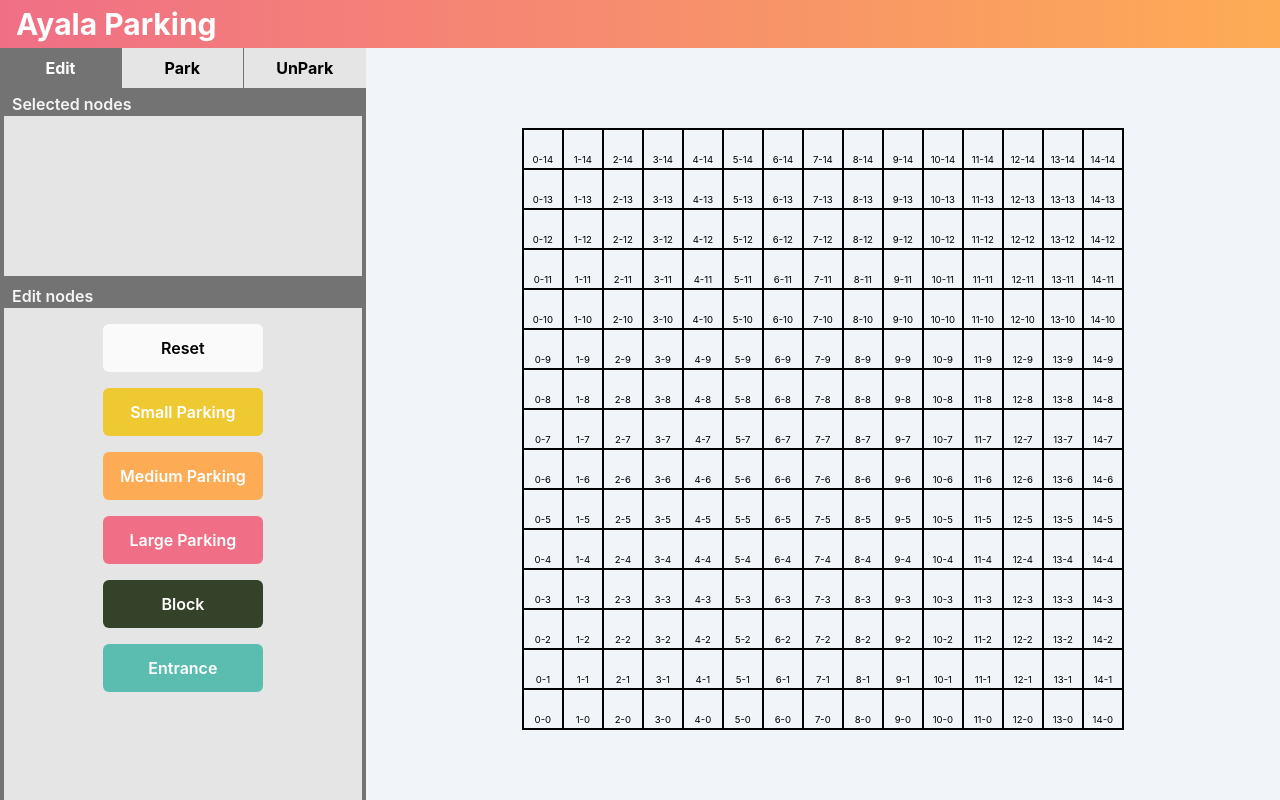
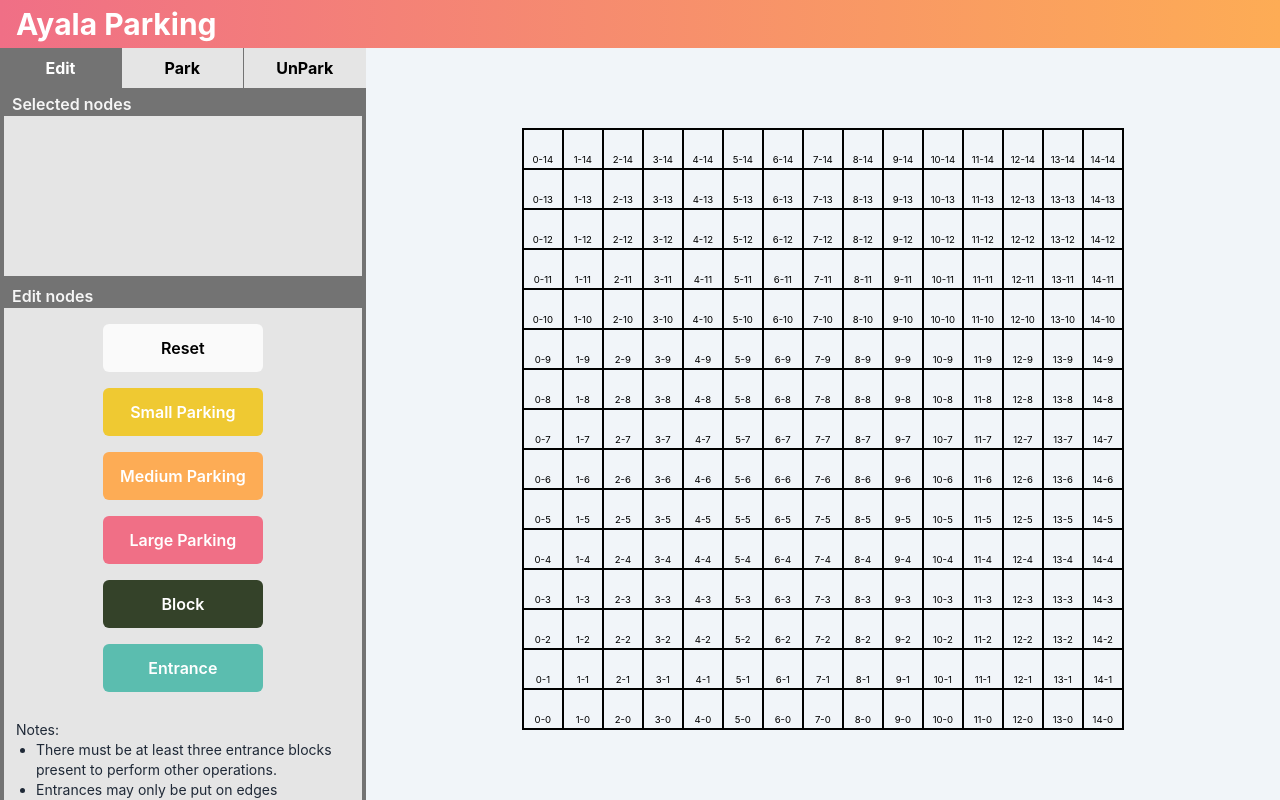
Before and after one commit to Hoshaiah/ayalaparking-frontend, a React (Create React App) app: page / in a window 1280 px wide. Built offline with nearby package versions, Linux system fonts and the light colour scheme.

Commit message:
added notes

```diff
--- a/src/components/SideNav/EditView.jsx
+++ b/src/components/SideNav/EditView.jsx
@@ -100,13 +100,20 @@
                 ))}
             </div>
             <div className="flex flex-col w-full ml-2 mt-2 text-neutral-100 font-semibold text-md"> {'Edit nodes'}</div>
-            <div className="flex flex-col w-full h-full items-center bg-neutral-200">
+            <div className="flex flex-col w-full h-full items-center bg-neutral-200 overflow-y-scroll overflow-x-hidden">
                 <button className="bg-neutral-50 text-black font-semibold p-1 rounded-md w-40 h-12 mt-4 mb-2" onClick={handleResetClick} >Reset</button>
                 <button className="bg-saffron text-white font-semibold p-1 rounded-md w-40 h-12 my-2" onClick={() => handleParkingClick('small')}>Small Parking</button>
                 <button className="bg-sandy text-white font-semibold p-1 rounded-md w-40 h-12 my-2" onClick={() => handleParkingClick('medium')}>Medium Parking</button>
                 <button className="bg-pink text-white font-semibold p-1 rounded-md w-40 h-12 my-2" onClick={() => handleParkingClick('large')}>Large Parking</button>
                 <button className={`${parkingDisabled ? 'bg-gray-400': 'bg-tree'} text-white font-semibold p-1 rounded-md w-40 h-12 my-2`} onClick={handleBlockClick} disabled={parkingDisabled}>Block</button>
                 <button className={`${entranceDisabled ? 'bg-gray-400': 'bg-teal'} text-white font-semibold p-1 rounded-md w-40 h-12 mb-4 mt-2`} onClick={() => handleEntranceClick()} disabled={entranceDisabled}>Entrance</button>
+                <div className="p-3 text-sm text-gray-800">
+                    <h1>Notes:</h1>
+                    <ul className="list-disc pl-5">
+                        <li>There must be at least three entrance blocks present to perform other operations.</li>
+                        <li>Entrances may only be put on edges</li>
+                    </ul>
+                </div>
             </div>
         </div>
     )
```
